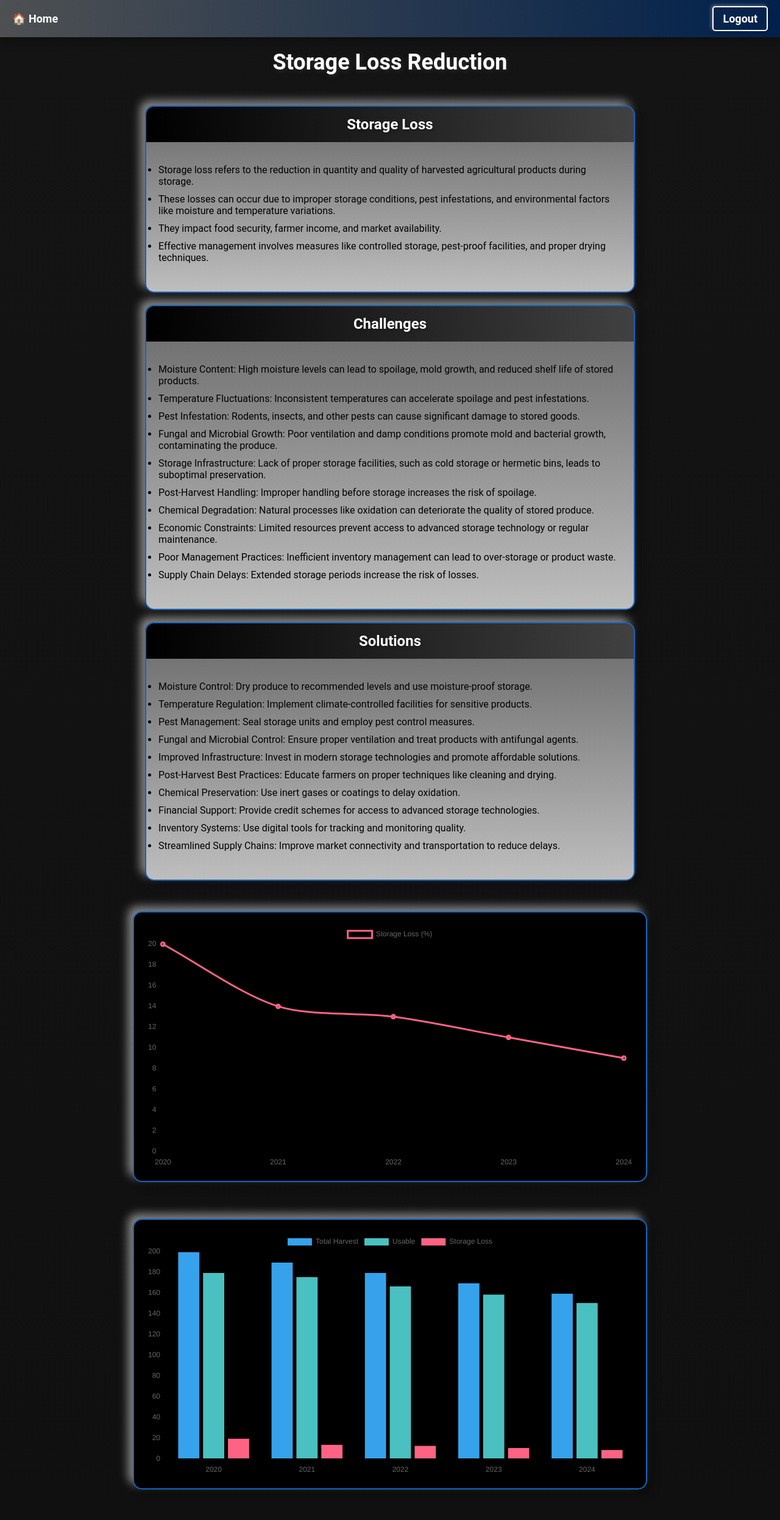
After one commit to spide0/CropCare, a PHP site: page /storage.php in a window 1280 px wide. The commit adds this page. Shown: the whole page at 61% size. Run offline with PHP 8.4, Linux system fonts and the light colour scheme.

Commit message:
Add files via upload

```diff
--- /dev/null
+++ b/storage.php
@@ -0,0 +1,266 @@
+<!DOCTYPE html>
+<html lang="en">
+<head>
+    <meta charset="UTF-8">
+    <meta name="viewport" content="width=device-width, initial-scale=1.0">
+    <title>Storage Loss Reduction</title>
+    <script src="https://cdn.jsdelivr.net/npm/chart.js"></script>
+    <style>
+        /* Reset and base styles */
+        body {
+            margin: 0;
+            font-family: 'Roboto', Arial, sans-serif;
+            background: linear-gradient(to bottom, #141414, #101010);
+        }
+
+        /* Navigation bar */
+        .navbar {
+            display: flex;
+            justify-content: space-between;
+            align-items: center;
+            background: linear-gradient(to right, #4e5052, #01214c);
+            color: white;
+            padding: 10px 20px;
+            position: sticky;
+            top: 0;
+            z-index: 1000;
+            box-shadow: 0 5px 15px rgba(0, 0, 0, 0.3);
+        }
+
+        .navbar a {
+            color: white;
+            text-decoration: none;
+            font-size: 18px;
+            font-weight: bold;
+            display: flex;
+            align-items: center;
+        }
+
+        .navbar a:hover {
+            text-decoration: underline;
+        }
+
+        .navbar .logout {
+            padding: 8px 15px;
+            border: 2px solid white;
+            border-radius: 5px;
+            box-shadow: 2px 2px 5px rgba(0, 0, 0, 0.3), -2px -2px 5px rgba(255, 255, 255, 0.3);
+        }
+
+        .navbar .logout:hover {
+            background-color: #0d47a1;
+        }
+
+        /* Page title */
+        h1 {
+            text-align: center;
+            color: white;
+            font-size: 36px;
+            margin: 20px 0 30px;
+            text-shadow: 2px 2px 8px rgba(103, 102, 102, 0.3);
+        }
+
+        /* Container styles */
+        .container {
+            display: flex;
+            flex-direction: column;
+            align-items: center;
+            padding: 20px;
+        }
+
+        .content-box {
+            width: 80%;
+            max-width: 800px;
+            background: linear-gradient(to bottom, #696868, #bfbebe);
+            border-radius: 15px;
+            box-shadow: 8px 8px 15px rgba(0, 0, 0, 0.3), -8px -8px 15px rgba(255, 255, 255, 0.5);
+            margin-bottom: 20px;
+            overflow: hidden;
+            border: 2px solid #1565c0;
+            transition: transform 0.3s ease, box-shadow 0.3s ease;
+        }
+
+        .content-box:hover {
+            transform: translateY(-5px);
+            box-shadow: 12px 12px 20px rgba(0, 0, 0, 0.4), -12px -12px 20px rgba(255, 255, 255, 0.6);
+        }
+
+        .content-box h2 {
+            background: linear-gradient(to right, #000000, #414141);
+            color: white;
+            margin: 0;
+            padding: 15px;
+            text-align: center;
+            text-shadow: 2px 2px 4px rgba(0, 0, 0, 0.3);
+        }
+
+        .content-box ul {
+            padding: 20px;
+            list-style-type: disc;
+        }
+
+        .content-box ul li {
+            margin-bottom: 10px;
+            animation: fadeIn 0.6s ease-in-out;
+        }
+
+        @keyframes fadeIn {
+            0% {
+                opacity: 0;
+                transform: translateY(10px);
+            }
+            100% {
+                opacity: 1;
+                transform: translateY(0);
+            }
+        }
+
+        /* Chart container */
+        .chart-container {
+            width: 80%;
+            max-width: 800px;
+            margin: 30px auto;
+            background: rgb(0, 0, 0);
+            padding: 20px;
+            border-radius: 15px;
+            box-shadow: 8px 8px 15px rgba(0, 0, 0, 0.3), -8px -8px 15px rgba(255, 255, 255, 0.5);
+            border: 2px solid #1565c0;
+        }
+
+        .chart-container h2 {
+            text-align: center;
+            margin-bottom: 20px;
+            color: #1565c0;
+        }
+    </style>
+</head>
+<body>
+    <!-- Navigation bar -->
+    <div class="navbar">
+        <a href="dashboard.html">🏠 Home</a>
+        <a href="login.html" class="logout">Logout</a>
+    </div>
+
+    <!-- Page title -->
+    <h1>Storage Loss Reduction</h1>
+
+    <!-- Main content -->
+    <div class="container">
+        <div class="content-box">
+            <h2>Storage Loss</h2>
+            <ul>
+                <li>Storage loss refers to the reduction in quantity and quality of harvested agricultural products during storage.</li>
+                <li>These losses can occur due to improper storage conditions, pest infestations, and environmental factors like moisture and temperature variations.</li>
+                <li>They impact food security, farmer income, and market availability.</li>
+                <li>Effective management involves measures like controlled storage, pest-proof facilities, and proper drying techniques.</li>
+            </ul>
+        </div>
+        <div class="content-box">
+            <h2>Challenges</h2>
+            <ul>
+                <li>Moisture Content: High moisture levels can lead to spoilage, mold growth, and reduced shelf life of stored products.</li>
+                <li>Temperature Fluctuations: Inconsistent temperatures can accelerate spoilage and pest infestations.</li>
+                <li>Pest Infestation: Rodents, insects, and other pests can cause significant damage to stored goods.</li>
+                <li>Fungal and Microbial Growth: Poor ventilation and damp conditions promote mold and bacterial growth, contaminating the produce.</li>
+                <li>Storage Infrastructure: Lack of proper storage facilities, such as cold storage or hermetic bins, leads to suboptimal preservation.</li>
+                <li>Post-Harvest Handling: Improper handling before storage increases the risk of spoilage.</li>
+                <li>Chemical Degradation: Natural processes like oxidation can deteriorate the quality of stored produce.</li>
+                <li>Economic Constraints: Limited resources prevent access to advanced storage technology or regular maintenance.</li>
+                <li>Poor Management Practices: Inefficient inventory management can lead to over-storage or product waste.</li>
+                <li>Supply Chain Delays: Extended storage periods increase the risk of losses.</li>
+            </ul>
+        </div>
+        <div class="content-box">
+            <h2>Solutions</h2>
+            <ul>
+                <li>Moisture Control: Dry produce to recommended levels and use moisture-proof storage.</li>
+                <li>Temperature Regulation: Implement climate-controlled facilities for sensitive products.</li>
+                <li>Pest Management: Seal storage units and employ pest control measures.</li>
+                <li>Fungal and Microbial Control: Ensure proper ventilation and treat products with antifungal agents.</li>
+                <li>Improved Infrastructure: Invest in modern storage technologies and promote affordable solutions.</li>
+                <li>Post-Harvest Best Practices: Educate farmers on proper techniques like cleaning and drying.</li>
+                <li>Chemical Preservation: Use inert gases or coatings to delay oxidation.</li>
+                <li>Financial Support: Provide credit schemes for access to advanced storage technologies.</li>
+                <li>Inventory Systems: Use digital tools for tracking and monitoring quality.</li>
+                <li>Streamlined Supply Chains: Improve market connectivity and transportation to reduce delays.</li>
+            </ul>
+        </div>
+
+        <!-- Charts Section -->
+        <div class="chart-container">
+            <canvas id="chart1"></canvas>
+        </div>
+        <div class="chart-container">
+            <canvas id="chart2"></canvas>
+        </div>
+    </div>
+
+    <!-- Chart.js Library -->
+    <script src="https://cdn.jsdelivr.net/npm/chart.js"></script>
+    <script>
+        // Interactive Chart 1: Storage Loss Trend
+        const ctx1 = document.getElementById('chart1').getContext('2d');
+        new Chart(ctx1, {
+            type: 'line',
+            data: {
+                labels: ['2020', '2021', '2022', '2023', '2024'],
+                datasets: [{
+                    label: 'Storage Loss (%)',
+                    data: [20, 14, 13, 11, 9],
+                    borderColor: '#ff6384',
+                    borderWidth: 3,
+                    fill: false,
+                    tension: 0.3,
+                }]
+            },
+            options: {
+                responsive: true,
+                plugins: {
+                    legend: { display: true }
+                },
+                scales: {
+                    y: { beginAtZero: true }
+                }
+            }
+        });
+
+        // Interactive Chart 2: Overall Storage Chart
+        const ctx2 = document.getElementById('chart2').getContext('2d');
+        new Chart(ctx2, {
+            type: 'bar',
+            data: {
+                labels: ['2020', '2021', '2022', '2023', '2024'],
+                datasets: [
+                    {
+                        label: 'Total Harvest',
+                        data: [200, 190, 180, 170, 160],
+                        backgroundColor: '#36a2eb',
+                        borderWidth: 1
+                    },
+                    {
+                        label: 'Usable',
+                        data: [180, 176, 167, 159, 151],
+                        backgroundColor: '#4bc0c0',
+                        borderWidth: 1
+                    },
+                    {
+                        label: 'Storage Loss',
+                        data: [20, 14, 13, 11, 9],
+                        backgroundColor: '#ff6384',
+                        borderWidth: 1
+                    }
+                ]
+            },
+            options: {
+                responsive: true,
+                plugins: {
+                    legend: { display: true }
+                },
+                scales: {
+                    y: { beginAtZero: true }
+                }
+            }
+        });
+    </script>
+</body>
+</html>
```
Also changed, not shown: contact.php (added, +137 -0 lines), dbconnection.php (added, +17 -0 lines), harvest.php (+0 -32 lines), submit_data.php (added, +40 -0 lines), transports.php (added, +238 -0 lines).
